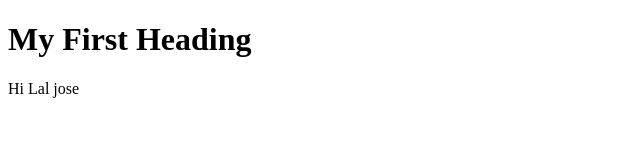
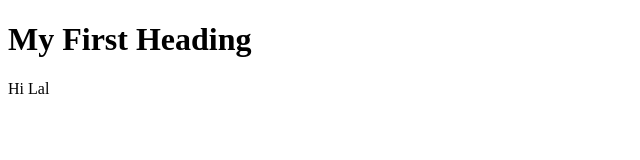
Before and after one commit to laljose/myproject, a plain HTML site: page index.html in a window 1280 px wide. Shown: the full height of the page, 0-640 px from the left. Drawn offline with Linux system fonts and the light colour scheme.

Commit message:
third commit

```diff
--- a/index.html
+++ b/index.html
@@ -3,7 +3,7 @@
 <body>
 
 <h1>My First Heading</h1>
-<p>Hi Lal jose</p>
+<p>Hi Lal</p>
 
 </body>
 </html>
```
